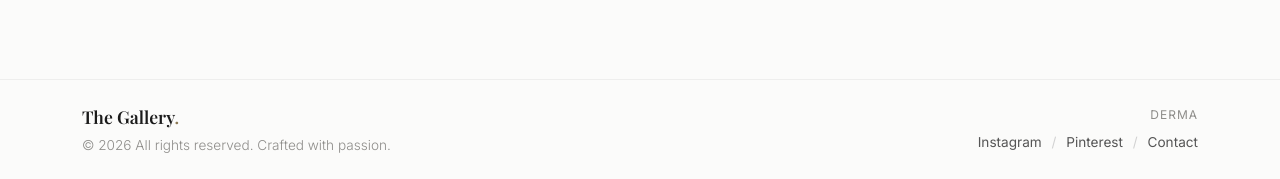
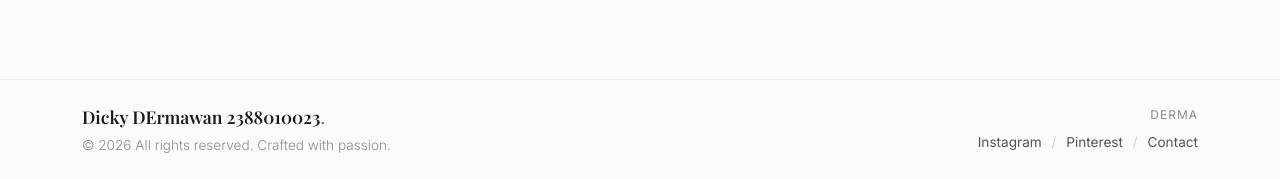
Before and after one commit to Bobdylan-n/UAS_2388010023, a PHP site: page /index.php in a window 1280 px wide. Shown: the part 1937-2116 px from the top of the page. Run offline with PHP 8.4, Linux system fonts and the light colour scheme; data comes from the database, SQL or seed files in the repository; data that the repository does not hold is empty; some web fonts are replaced.

Commit message:
Update:ganti nama

```diff
--- a/web-dinamis/components/footer.php
+++ b/web-dinamis/components/footer.php
@@ -3,7 +3,7 @@
         <div class="container">
             <div class="row align-items-center py-4">
                 <div class="col-md-6 text-center text-md-start mb-3 mb-md-0">
-                    <p class="footer-brand font-serif mb-1">The Gallery<span style="color: #8C7853;">.</span></p>
+                    <p class="footer-brand font-serif mb-1">Dicky DErmawan 2388010023<span style="color: #8C7853;">.</span></p>
                     <p class="copyright mb-0">
                         &copy; <?= date('Y'); ?> All rights reserved. Crafted with passion.
                     </p>
```
